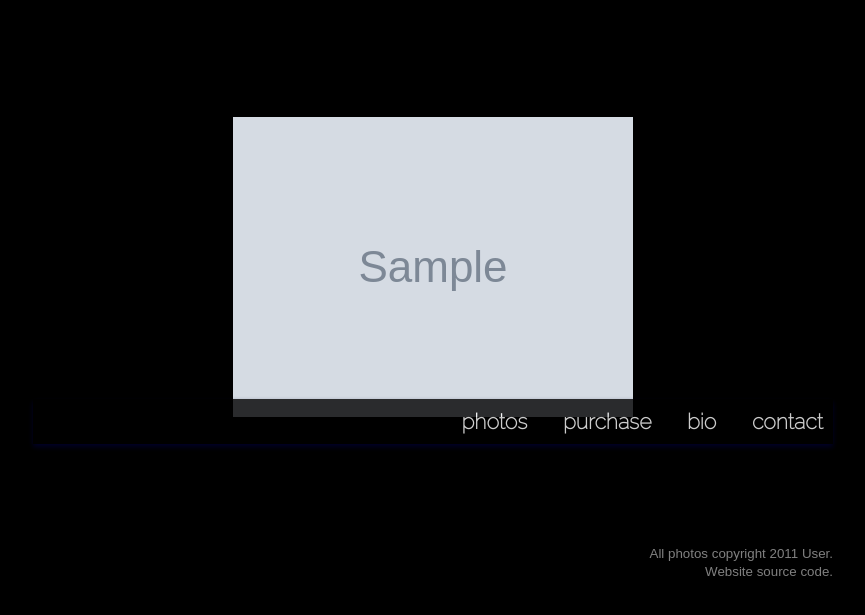
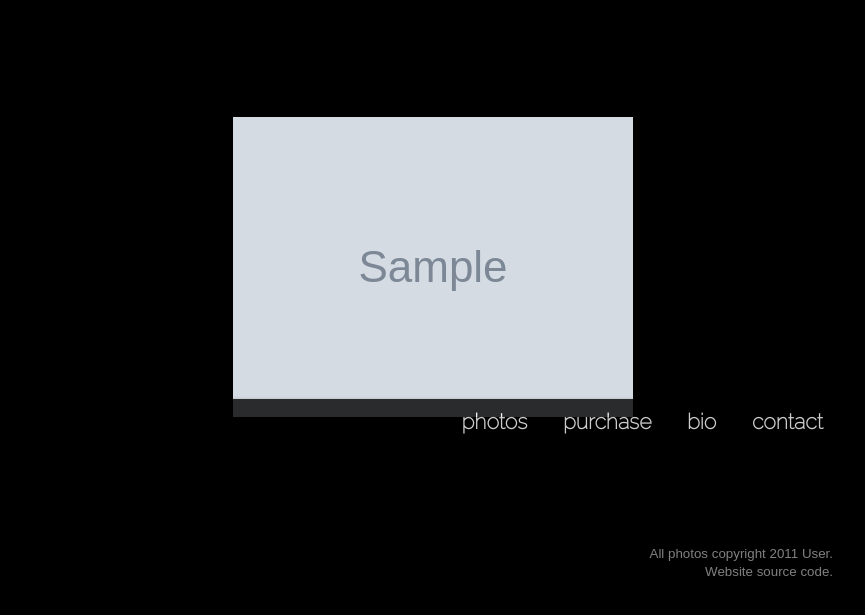
Before and after one commit to jfinkels/ophot, a Flask app: template ophot/templates/splash.html in a window 1280 px wide. Shown: the part 58-673 px from the top of the page, without its empty margins (207-1072 px from the left). Run offline with Flask 2, Linux system fonts and the light colour scheme; the template is opened without the code that fills it: most values are stand-ins (such as "Sample title", 1, 10 or a date in 2020); grey boxes marked "Sample" are stand-in pictures; parts of the project's set-up code (start-up, migrations or seed data) failed here and were passed over; some libraries are stand-ins or nearby versions.

Commit message:
removed unnecessary div

```diff
--- a/ophot/static/scripts/splash.js
+++ b/ophot/static/scripts/splash.js
@@ -130,7 +130,7 @@
   */
   function fadeOutFadeIn(inSelector) {
     $("#photos-container").fadeOut(400, function() {
-      $("#banner-container").animate(
+      $("#banner").animate(
         { top : 400 },
         {
           duration: 500,
@@ -205,7 +205,7 @@
         $(".submenu").hide(0, function() {
           $("#photos-container").fadeOut();
           $("#splash-shadow").fadeOut(400, function() {
-            $("#banner-container").animate({ top : 400 }, 500);
+            $("#banner").animate({ top : 400 }, 500);
           });
         });
       } else {
@@ -263,7 +263,7 @@
 
         _fadeOutMany(["#contact-info", "#purchase-info", "#bio"]);
         if ($("#photos-container").is(":hidden")) {
-          $("#banner-container").animate(
+          $("#banner").animate(
             { top : 497 },
             {
               duration: 500,
--- a/ophot/static/style/style.css
+++ b/ophot/static/style/style.css
@@ -72,16 +72,13 @@ body {
 
 #banner {
   background-color: black;
-  -moz-box-shadow: 0 3px 5px #000030;
-  -webkit-box-shadow: 0 3px 5px #000000;
-  box-shadow: 0 3px 5px #000030;
+  -moz-box-shadow: 0 3px 5px black;
+  -webkit-box-shadow: 0 3px 5px black;
+  box-shadow: 0 3px 5px black;
   font-size: 16pt;
+  font-weight: bold;
   opacity: 0.8;
   padding: 10px;
-}
-
-#banner-container {
-  font-weight: bold;
   position: relative;
   top: 400px;
 }
--- a/ophot/templates/splash.html
+++ b/ophot/templates/splash.html
@@ -87,7 +87,6 @@
           <a href="mailto:{{ purchase_email }}">{{ purchase_email }}</a>.
         </div>
       </div>
-      <div id="banner-container">
         <div id="banner">
           <ul class="menu">
             <li>
@@ -106,6 +105,5 @@
             {% endif %}
           </ul>
         </div>
-      </div>
     </div>
 {% endblock %}
```
